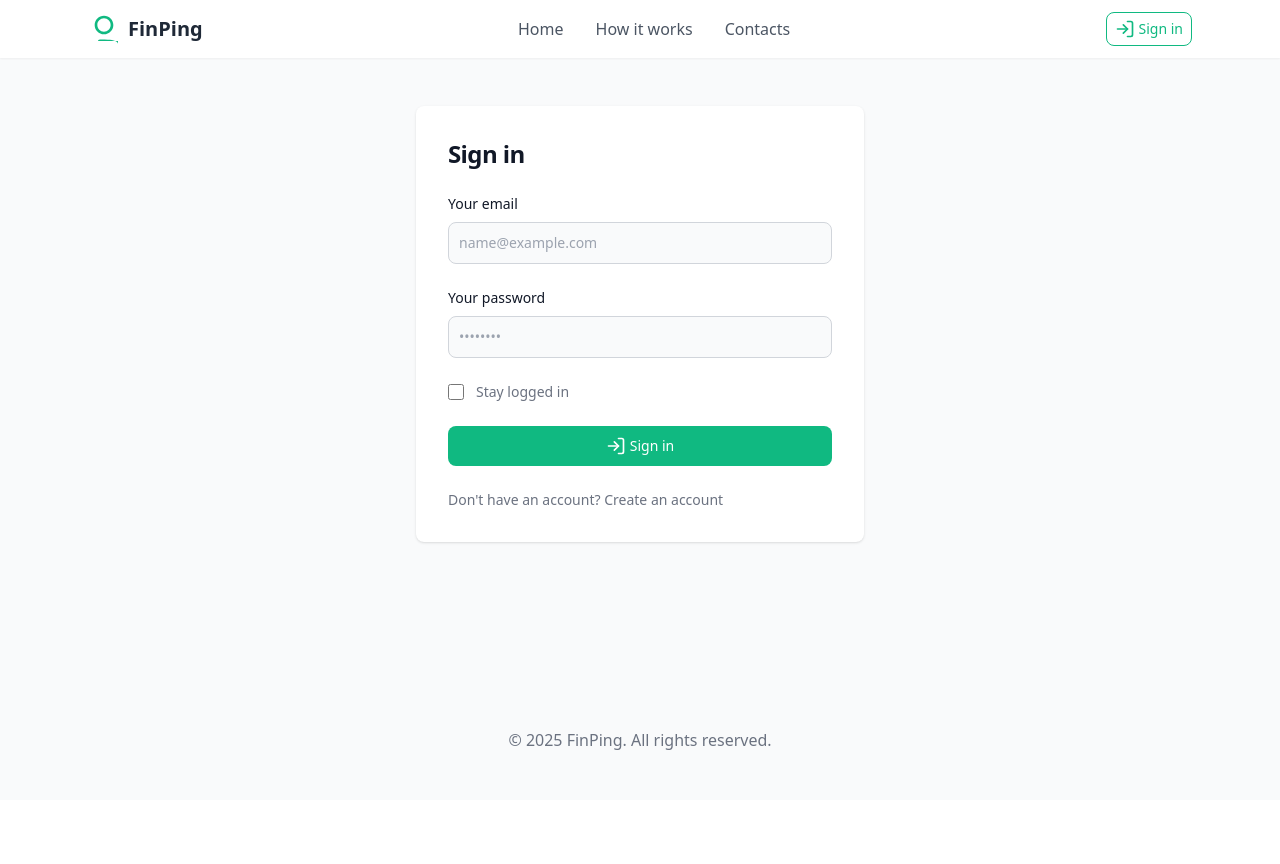
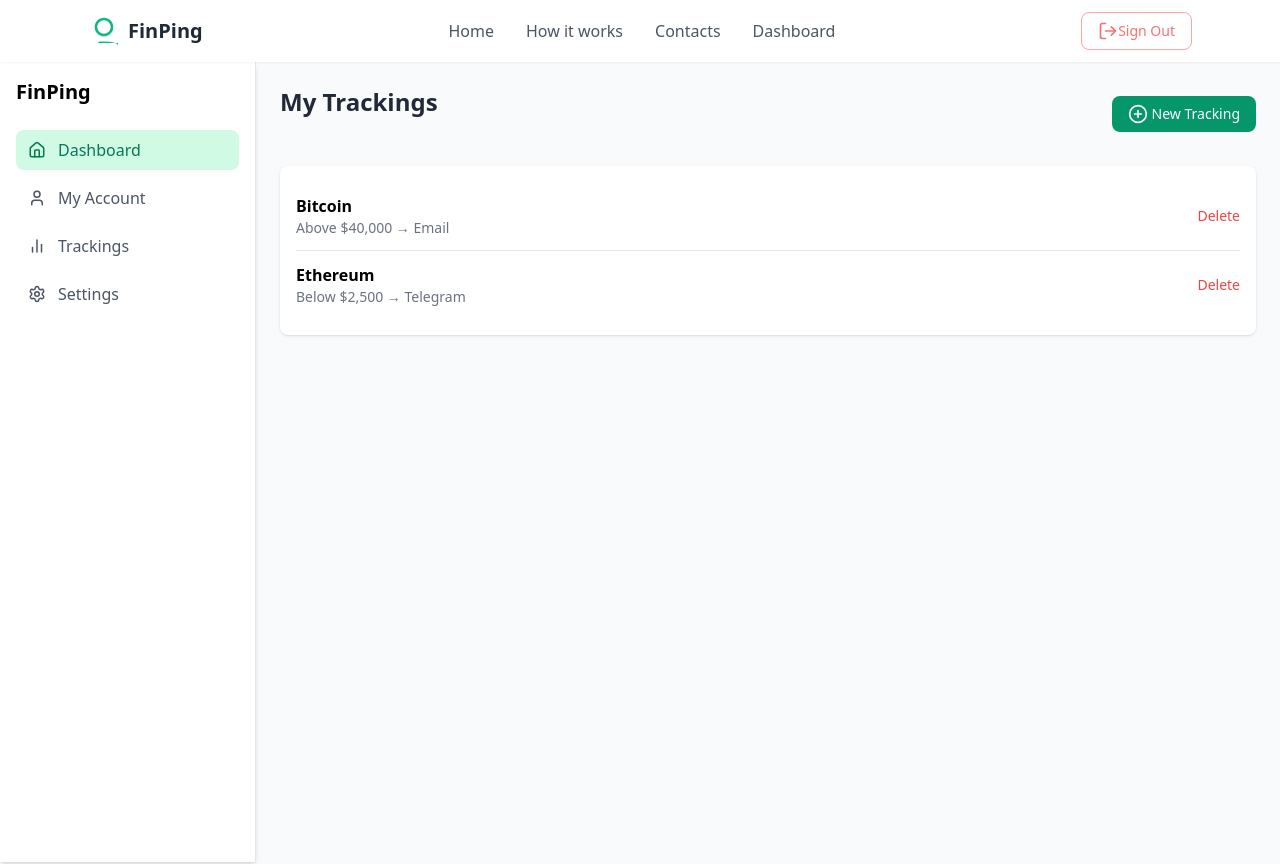
Before and after one commit to StrekanovAlexander/saas-finping, a React (Vite) app in the folder frontend/: page /user/dashboard in a window 1280 px wide. Before the commit this address led to /user/sign-in. Shown: the top 864 px of the page. Before the commit the page ends 800 px from the top, so only its background shows below. Built offline with nearby package versions, Linux system fonts and the light colour scheme; sample sign-in values are in the browser's storage.

Commit message:
added: frontend session user functional

```diff
--- /dev/null
+++ b/frontend/src/components/dashboard/elements/Heading.jsx
@@ -0,0 +1,7 @@
+export default function Heading({ title }) {
+    return(
+        <div className="flex items-center justify-between mb-6">
+            <h1 className="text-2xl font-bold text-gray-800">{ title }</h1>
+        </div>
+    )
+}
--- a/frontend/src/components/forms/FormSignIn.jsx
+++ b/frontend/src/components/forms/FormSignIn.jsx
@@ -9,26 +9,27 @@ import { CheckCircle, XCircle } from "lucide-react";
 function FormSignIn() {
   const { login } = useAuth();
   const navigate = useNavigate();
-    const [email, setEmail] = useState('');
-    const [password, setPassword] = useState('');
+  const [email, setEmail] = useState("");
+  const [password, setPassword] = useState("");
   const [stayLogged, setStayLogged] = useState(false);
   const [errors, setErrors] = useState({});
+  const [loading, setLoading] = useState(false);
 
   const validateField = (field, value) => {
-        let error = '';
-        if (field === 'email') {
+    let error = "";
+    if (field === "email") {
       if (!value) {
-                error = 'email ?';
+        error = "email ?";
       } else if (!/\S+@\S+\.\S+/.test(value)) {
-                error = 'wrong email';
+        error = "wrong email";
       }
     }
 
-        if (field === 'password') {
+    if (field === "password") {
       if (!value) {
-                error = 'password ?';
+        error = "password ?";
       } else if (value.length < 8) {
-                error = 'wrong password';
+        error = "wrong password";
       }
     }
 
@@ -50,6 +51,7 @@ function FormSignIn() {
 
   async function handleSubmit(ev) {
     ev.preventDefault();
+    setLoading(true);
     try {
       const url = `${import.meta.env.VITE_API_URL}/users/login`;
       const res = await fetch(url, {
@@ -61,15 +63,20 @@ function FormSignIn() {
       const data = await res.json();
       if (!res.ok) {
         toast.error(data.message || "Login failed");
+        setLoading(false);
         return;
       }
 
-            login(data.token);
+      login(data.user, data.token);
       toast.success("Welcome back!");
+
       navigate("/user/dashboard");
     } catch (err) {
       console.error(err);
       toast.error("Server error");
+    }
+    finally {
+      setLoading(false);
     }
   }
 
@@ -80,9 +87,14 @@ function FormSignIn() {
           <h1 className="text-xl font-bold leading-tight tracking-tight text-gray-900 md:text-2xl dark:text-white">
             Sign in
           </h1>
-                    <form className="space-y-4 md:space-y-6" onSubmit={ handleSubmit }>
+          <form className="space-y-4 md:space-y-6" onSubmit={handleSubmit}>
             <div>
-                            <label htmlFor="email" className="block mb-2 text-sm font-medium text-gray-900 dark:text-white">Your email</label>
+              <label
+                htmlFor="email"
+                className="block mb-2 text-sm font-medium text-gray-900 dark:text-white"
+              >
+                Your email
+              </label>
               <div className="flex items-center">
                 <input
                   className="bg-gray-50 border border-gray-300 text-gray-900 text-sm rounded-lg focus:ring-primary-600 focus:border-primary-600 block w-full p-2.5 dark:bg-gray-700 dark:border-gray-600 dark:placeholder-gray-400 dark:text-white dark:focus:ring-blue-500 dark:focus:border-blue-500"
@@ -90,17 +102,22 @@ function FormSignIn() {
                   name="email"
                   id="email"
                   placeholder="name@example.com"
-                                    value={ email }
+                  value={email}
                   onChange={(e) => {
                     setEmail(e.target.value);
                     validateField("email", e.target.value);
                   }}
                 />
-                                { renderIcon("email", email) }
+                {renderIcon("email", email)}
               </div>
             </div>
             <div>
-                            <label htmlFor="password" className="block mb-2 text-sm font-medium text-gray-900 dark:text-white">Your password</label>
+              <label
+                htmlFor="password"
+                className="block mb-2 text-sm font-medium text-gray-900 dark:text-white"
+              >
+                Your password
+              </label>
               <div className="flex items-center">
                 <input
                   className="bg-gray-50 border border-gray-300 text-gray-900 text-sm rounded-lg focus:ring-primary-600 focus:border-primary-600 block w-full p-2.5 dark:bg-gray-700 dark:border-gray-600 dark:placeholder-gray-400 dark:text-white dark:focus:ring-blue-500 dark:focus:border-blue-500"
@@ -108,32 +125,37 @@ function FormSignIn() {
                   name="password"
                   id="password"
                   placeholder="••••••••"
-                                    value={ password }
+                  value={password}
                   onChange={(e) => {
                     setPassword(e.target.value);
                     validateField("password", e.target.value);
                   }}
                 />
-                                { renderIcon("password", password) }
+                {renderIcon("password", password)}
               </div>
             </div>
             <Checkbox
               name="stayLogged"
               title="Stay logged in"
-                            checked={ stayLogged }
-                            onChange={ changeStayLogged }
-
+              checked={stayLogged}
+              onChange={changeStayLogged}
             />
             <Button title="Sign in" icon="LogIn" />
             <p className="text-sm font-light text-gray-500 dark:text-gray-400">
-                            Don't have an account? <Link to="/user/sign-up" className="font-medium text-primary-600 hover:underline dark:text-primary-500">Create an account</Link>
+              Don't have an account?{" "}
+              <Link
+                to="/user/sign-up"
+                className="font-medium text-primary-600 hover:underline dark:text-primary-500"
+              >
+                Create an account
+              </Link>
             </p>
           </form>
           <Toaster position="top-right" />
         </div>
       </div>
     </div>
-    )
+  );
 }
 
 export default FormSignIn;
--- a/frontend/src/components/forms/elements/LinkBtn.jsx
+++ b/frontend/src/components/forms/elements/LinkBtn.jsx
@@ -13,7 +13,7 @@ export default function({ title, icon, url, hidden }) {
             iconBtn = null;
     }
 
-    const classOptions = "flex justify-center align-center px-2 py-1.5 bg-white text-sm text-emerald-500 border border-emerald-500 rounded-lg hover:bg-emerald-600 hover:text-white transition";
+    const classOptions = "flex justify-center align-center px-4 py-2 bg-white text-sm text-emerald-500 border border-emerald-500 rounded-lg hover:bg-emerald-600 hover:text-white transition";
 
     return (
         <a href={ url } title="Sign in" className={ hidden ? 'hidden md:' + classOptions : classOptions }>
--- a/frontend/src/components/header/Header.jsx
+++ b/frontend/src/components/header/Header.jsx
@@ -7,21 +7,21 @@ import NavMobile from './NavMobile';
 import LinkBtn from '../forms/elements/LinkBtn';
 
 function Header() {
-    const { isAuth, logout } = useAuth();
+    const { user, logout } = useAuth();
     const [menuOpen, setMenuOpen] = useState(false);
 
     return (
         <header className="w-full bg-white shadow-sm sticky top-0 z-50">
             <div className="w-full max-w-6xl mx-auto flex items-center justify-between px-6 py-3">
                 <a href="/"><Logo /></a>
-                <NavTop isAuth={ isAuth } />
+                <NavTop user={ user } />
                 <div className="flex items-center space-x-2">
-                    {!isAuth ? (
+                    {!user ? (
                         <LinkBtn title="Sign in" icon="LogIn" url="/user/sign-in" hidden={ true } />
                     ) : (
                         <button
                             onClick={logout}
-                            className="hidden md:flex px-2 py-1.5 bg-white text-sm text-red-400 border border-red-300 rounded-lg hover:bg-red-500 hover:text-white transition"
+                            className="hidden md:flex px-4 py-2 bg-white text-sm text-red-400 border border-red-300 rounded-lg hover:bg-red-500 hover:text-white transition"
                         ><LogOut className="w-5 h-5" />Sign Out</button>
                     )}
 
--- a/frontend/src/components/header/NavTop.jsx
+++ b/frontend/src/components/header/NavTop.jsx
@@ -1,10 +1,10 @@
-export default function({ isAuth }) {
+export default function({ user }) {
     return (
         <nav className="hidden md:flex space-x-8 text-gray-600 font-medium">
             <a href="/" className="hover:text-emerald-600 transition">Home</a>
             <a href="/how-it-works" className="hover:text-emerald-600 transition">How it works</a>
             <a href="/contacts" className="hover:text-emerald-600 transition">Contacts</a>
-            { isAuth && <a href="/user/dashboard" className="hover:text-emerald-600 transition">Dashboard</a> }
+            { user && <a href="/user/dashboard" className="hover:text-emerald-600 transition">Dashboard</a> }
         </nav>
     );
 }
--- a/frontend/src/context/AuthContext.jsx
+++ b/frontend/src/context/AuthContext.jsx
@@ -7,26 +7,41 @@ export function useAuth() {
 }
 
 function AuthProvider({ children }) {
-  const [isAuth, setIsAuth] = useState(() => {
-    return localStorage.getItem("isAuth") === "true";
+  const [user, setUser] = useState(() => {
+    const savedUser = localStorage.getItem("user");
+    return savedUser ? JSON.parse(savedUser) : null;
   });
+  const [token, setToken] = useState(() => {
+    return localStorage.getItem("token") || null;
+  });
+  const [loading, setLoading] = useState(true);
 
-  const login = () => {
-    setIsAuth(true);
-    localStorage.setItem("isAuth", "true");
+  useEffect(() => {
+    setLoading(false);
+  }, []);
+
+  const login = (newUser, newToken) => {
+    if (!newUser || !newToken) {
+      console.error("Missing user or token in login()");
+      return;
+    }
+
+    setUser(newUser);
+    setToken(newToken);
+
+    localStorage.setItem("user", JSON.stringify(newUser));
+    localStorage.setItem("token", newToken);
   };
 
   const logout = () => {
-    setIsAuth(false);
-    localStorage.removeItem("isAuth");
+    setUser(null);
+    setToken(null);
+    localStorage.removeItem("user");
+    localStorage.removeItem("token");
   };
 
-  useEffect(() => {
-    console.log("Auth state:", isAuth);
-  }, [isAuth]);
-
   return (
-    <AuthContext.Provider value={{ isAuth, login, logout }}>
+    <AuthContext.Provider value={{ user, token, login, logout, loading }}>
       {children}
     </AuthContext.Provider>
   );
--- a/frontend/src/pages/User/Dashboard.jsx
+++ b/frontend/src/pages/User/Dashboard.jsx
@@ -1,4 +1,6 @@
 import { useState } from "react";
+import { CirclePlus } from 'lucide-react';
+import Heading from "../../components/dashboard/elements/Heading";
 import Sidebar from "../../components/dashboard/Sidebar";
 import TrackingsList from "../../components/dashboard/TrackingsList";
 import CreateTrackingModal from "../../components/dashboard/CreateTrackingModal";
@@ -8,21 +10,17 @@ function Dashboard() {
     return (
         <div className="flex min-h-screen bg-gray-50">
             <Sidebar />
-            {/* Main Content */}
             <div className="flex-1 p-6">
-                {/* Header */}
                 <div className="flex items-center justify-between mb-6">
-                    <h1 className="text-2xl font-bold text-gray-800">Your Trackings</h1>
+                    <Heading title="My Trackings"/>
                     <button
                         onClick={() => setIsModalOpen(true)}
-                        className="px-4 py-2 bg-emerald-600 text-white rounded-lg hover:bg-emerald-700"
+                        className="flex px-4 py-2 bg-emerald-600 text-white text-sm rounded-lg hover:bg-emerald-700"
                     >
-                        + New Tracking
+                        <CirclePlus className="w-5 h-5 mr-1" /> New Tracking
                     </button>
                 </div>
-
                 <TrackingsList />
-
                 {isModalOpen && (
                     <CreateTrackingModal onClose={() => setIsModalOpen(false)} />
                 )}
--- /dev/null
+++ b/frontend/src/pages/User/UserAccount.jsx
@@ -0,0 +1,26 @@
+import { useAuth } from "../../context/AuthContext";
+import Sidebar from "../../components/dashboard/Sidebar";
+import Heading from "../../components/dashboard/elements/Heading";
+
+function UserAccount() {
+    const { user } = useAuth();
+
+    if (!user) {
+        return <p className="text-center text-gray-500">No user data</p>;
+    }
+
+    return (
+        <div className="flex min-h-screen bg-gray-50">
+            <Sidebar />
+            <div className="flex-1 p-6">
+                <Heading title="My Account"/>
+                <div className="bg-white p-6 rounded-lg shadow">
+                    <p><strong>ID:</strong> {user.id}</p>
+                    <p><strong>Email:</strong> {user.email}</p>
+                </div>
+            </div>
+        </div>
+    );
+}
+
+export default UserAccount;
--- a/frontend/src/pages/index.jsx
+++ b/frontend/src/pages/index.jsx
@@ -6,6 +6,7 @@ import Dashboard from "./user/Dashboard";
 import SignIn from "./user/SignIn";
 import SignUp from "./user/SignUp";
 import SignOut from "./user/SignOut";
+import UserAccount from "./user/UserAccount";
 
 export {
     Home,
@@ -14,5 +15,6 @@ export {
     Dashboard,
     SignIn,
     SignUp,
-    SignOut
+    SignOut,
+    UserAccount
 };
--- a/frontend/src/routes/PrivateRoute.jsx
+++ b/frontend/src/routes/PrivateRoute.jsx
@@ -1,12 +1,13 @@
-import { useContext } from "react";
 import { Navigate } from "react-router-dom";
-import { AuthContext } from "../context/AuthContext";
+import { useAuth } from "../context/AuthContext";
 
 function PrivateRoute({ children }) {
-    const { isAuth } = useContext(AuthContext);
-    if (!isAuth) {
+    const { user, token } = useAuth();
+
+    if (!user || !token) {
         return <Navigate to="/user/sign-in" replace />;
     }
+
     return children;
 }
 
```
Also changed, not shown: frontend/src/routes/index.jsx (+10 -1 lines), 1 other file (tests, documents, lock files or other folders). Lines whose indentation alone changed are shown as unchanged.
